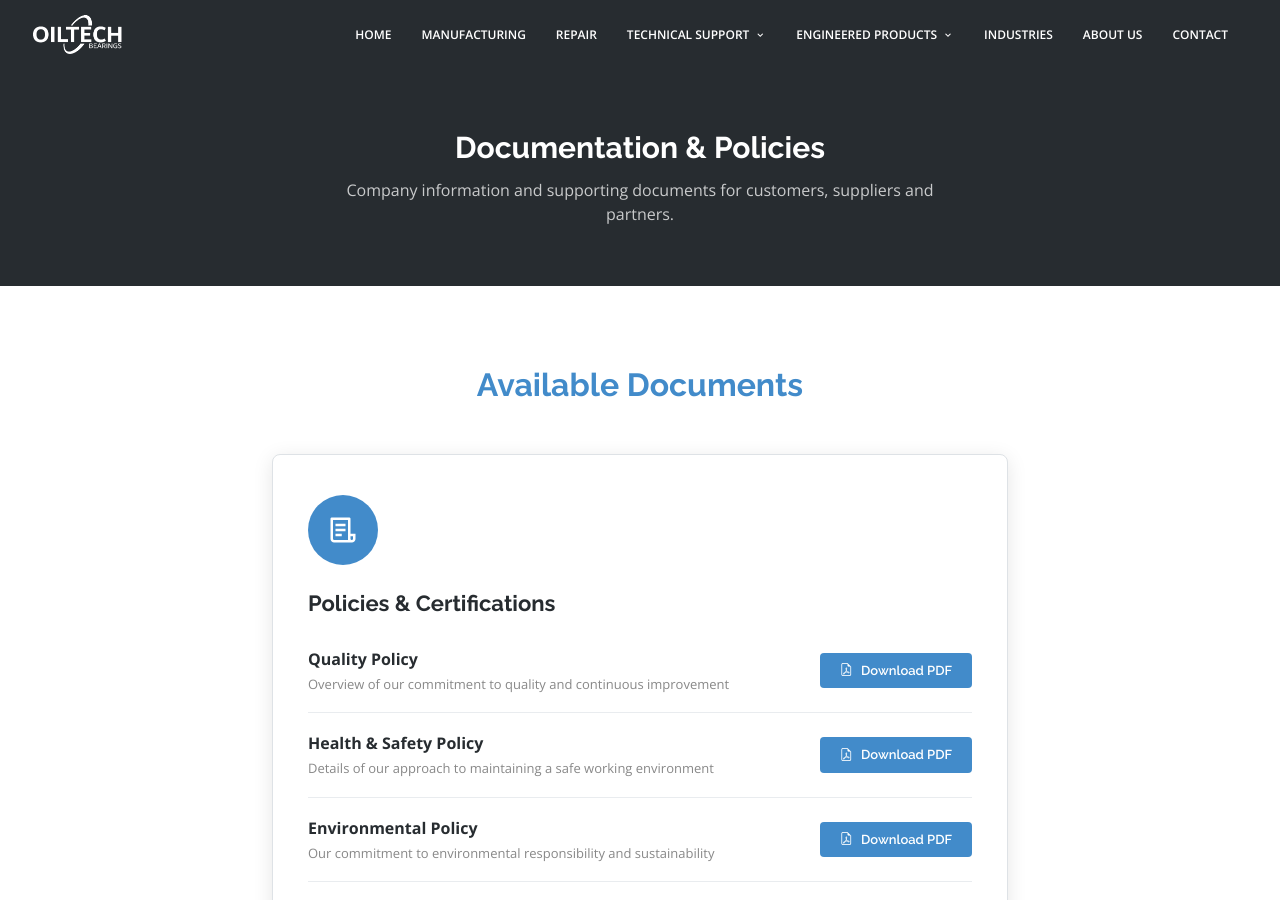
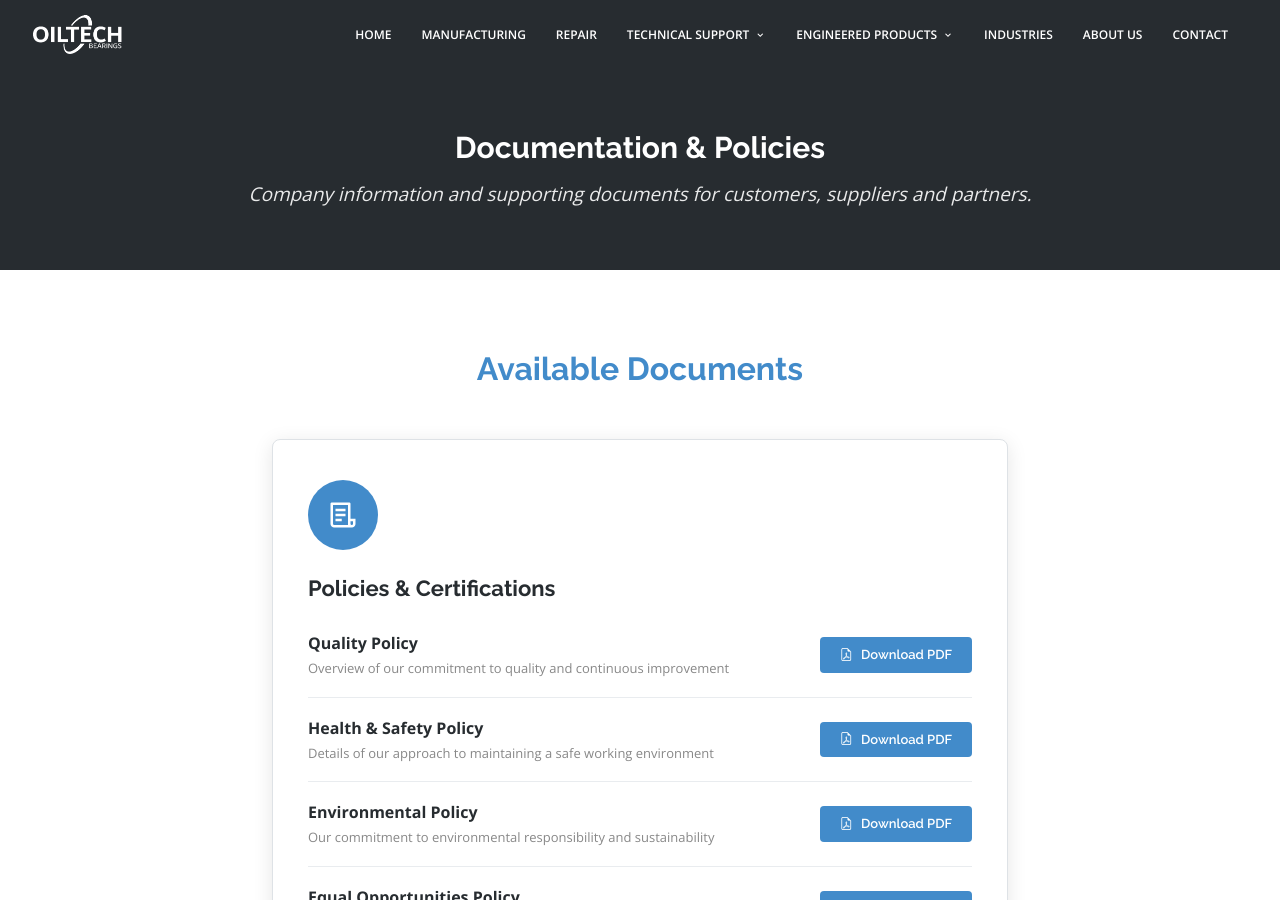
Before and after one commit to fractionerp/oiltechbrg.com, a Jekyll site: the page built from documentation.html, in a window 1280 px wide and 900 px high. Built offline with Jekyll 4.4.1, drawn with Linux system fonts in a browser that asks for light colours.

Commit message:
fix: use positioning section for documentation header instead of jumbotron

```diff
--- a/documentation.html
+++ b/documentation.html
@@ -6,13 +6,15 @@
 robots: noindex
 ---
 
-<!-- ======= Jumbotron Header ======= -->
-<section class="page-jumbotron">
-  <div class="container text-center">
-    <h1>Documentation &amp; Policies</h1>
-    <p>Company information and supporting documents for customers, suppliers and partners.</p>
+<!-- ======= Header Section ======= -->
+<section class="positioning" style="margin-top: 70px; padding: 60px 0;">
+  <div class="container">
+    <div class="text-center">
+      <h1 style="color: #fff; font-size: 30px; font-weight: 700; margin-bottom: 12px;">Documentation &amp; Policies</h1>
+      <p>Company information and supporting documents for customers, suppliers and partners.</p>
+    </div>
   </div>
-</section><!-- End Jumbotron -->
+</section><!-- End Header -->
 
 <!-- ======= Available Documents ======= -->
 <section class="who-we-support">
```
